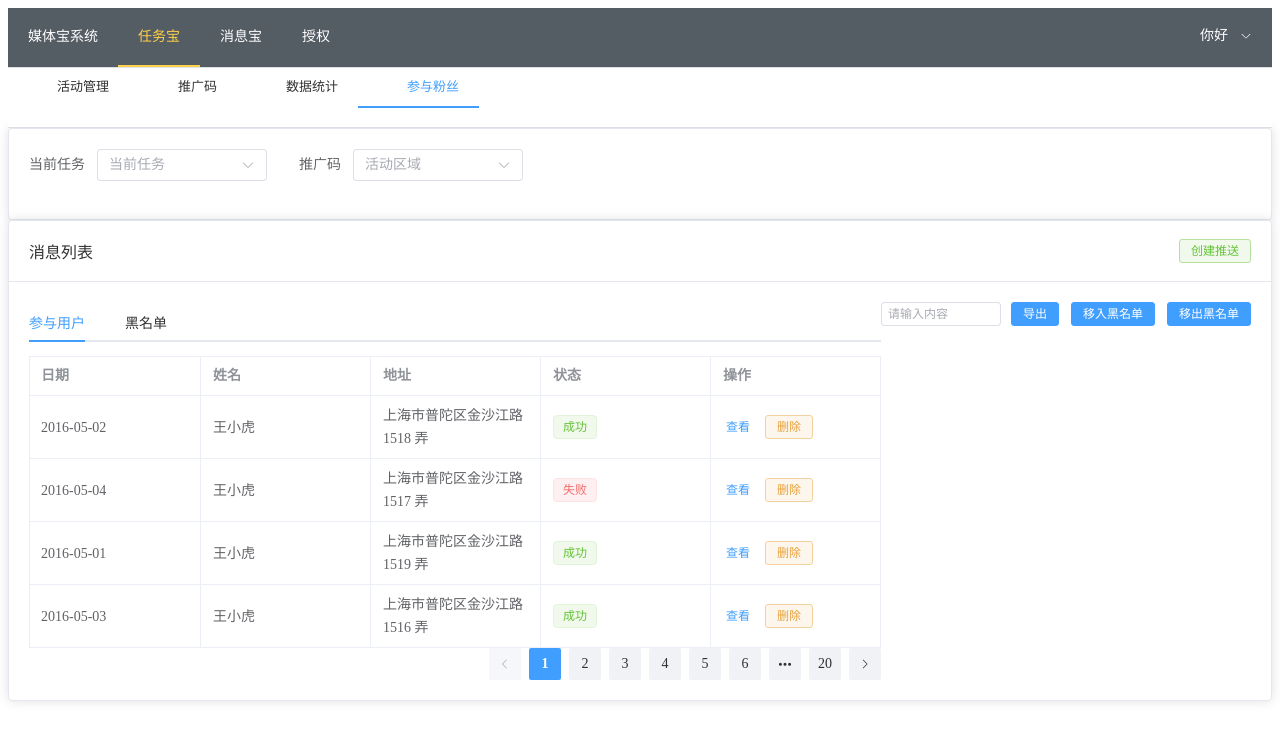
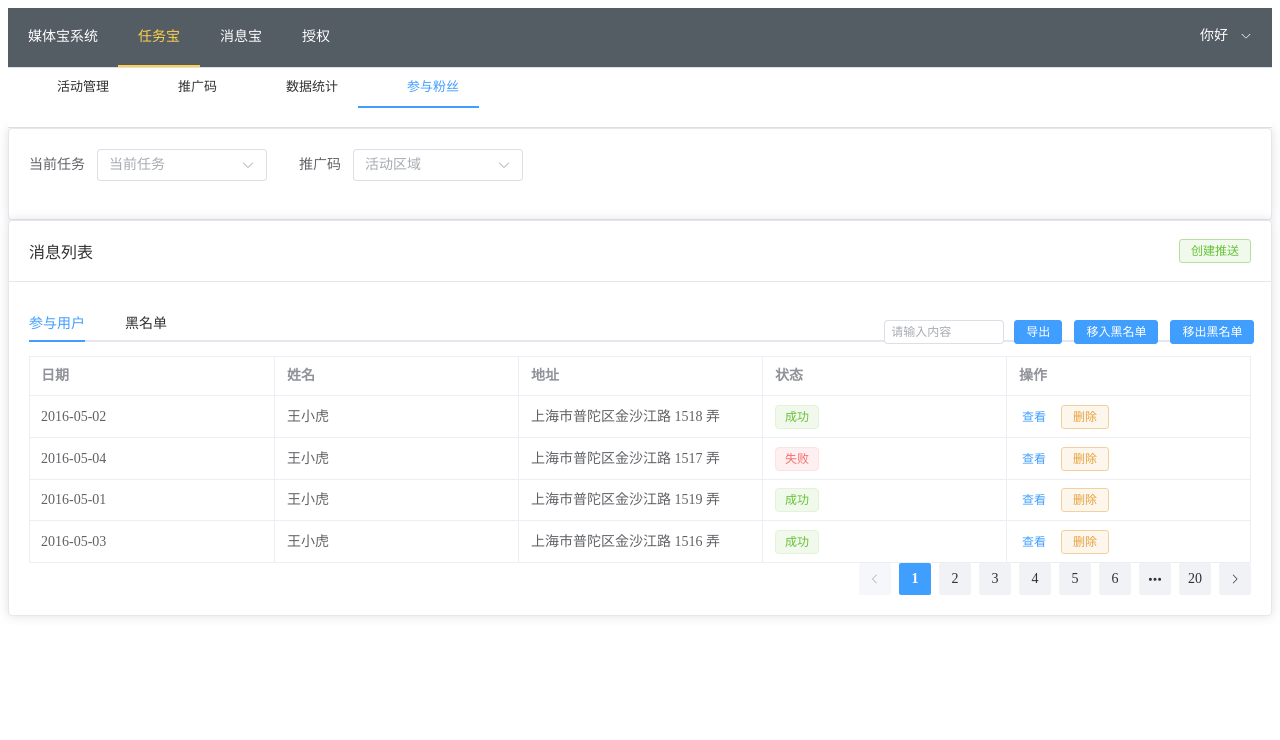
Before and after one commit to juanwang01/try, a Vue app: page /#/fans in a window 1280 px wide. Shown: the top 740 px of the page. Built offline with nearby package versions, Linux system fonts and the light colour scheme; what highcharts-vue would draw is missing.

Commit message:
fix:粉丝参与页面，表格被搜索框挤兑bug修复

```diff
--- a/src/views/task/FansView.vue
+++ b/src/views/task/FansView.vue
@@ -31,7 +31,9 @@
                     </el-button>
                 </div>
             </template>
-            <el-row type="flex" justify="end"  style="float: right;z-index: 999;">
+
+            <!--          内容-->
+            <el-row type="flex" style="float: right;z-index: 999;position: absolute; top: 40%; right: 2%;" class="search">
                 <el-input
                         style="margin-right: 10px;width: 120px"
                         size="small"
@@ -43,12 +45,13 @@
                 <el-button size="small" type="primary" @click="addToBlackList">移入黑名单</el-button>
                 <el-button size="small" type="primary">移出黑名单</el-button>
             </el-row>
-            <!--          内容-->
-            <el-tabs v-model="activeName" @tab-click="handleClick2" lazy>
+
+            <div style="width: 100%; margin: 0;" class="changtab">
+                <el-tabs v-model="activeName" @tab-click="handleClick2" lazy style="position: relative">
                     <el-tab-pane label="参与用户" name="first">
 
                         <div>
-                        <el-table :data="tableData" border style="width: 100%">
+                            <el-table :data="tableData" border style="width: 100%; table-layout: fixed;">
                                 <el-table-column prop="date" label="日期"></el-table-column>
                                 <el-table-column prop="name" label="姓名"></el-table-column>
                                 <el-table-column prop="address" label="地址"></el-table-column>
@@ -78,7 +81,7 @@
                     <el-tab-pane label="黑名单" name="second">
                         <div>
                             <el-table :data="tableData" border style="width: 100%" @selection-change="changeSelect">
-                            <el-table-column type="selection" width="55" />
+                                <el-table-column type="selection" width="55"/>
                                 <el-table-column prop="date" label="日期"></el-table-column>
                                 <el-table-column prop="name" label="姓名"></el-table-column>
                                 <el-table-column prop="address" label="地址"></el-table-column>
@@ -106,9 +109,11 @@
                         </el-row>
                     </el-tab-pane>
                 </el-tabs>
+            </div>
+
+        </el-card>
 
 
-        </el-card>
     </div>
 
     <el-dialog v-model="dialogFormVisible" title="Shipping address" width="500">
@@ -222,8 +227,8 @@
                     region: '',
                 },
                 activeName: 'first',
-                keySearch:'',
-                changeSelectList:'',
+                keySearch: '',
+                changeSelectList: '',
             }
 
 
@@ -286,12 +291,12 @@
             handleClick2(tab, event) {
                 console.log(tab, event);
             },
-            changeSelect(selectList){
-                console.log("检查选中的数据：",selectList)
+            changeSelect(selectList) {
+                console.log("检查选中的数据：", selectList)
                 this.changeSelectList = selectList
             },
-            addToBlackList(){
-                console.log('正在加入黑名单',this.changeSelectList)
+            addToBlackList() {
+                console.log('正在加入黑名单', this.changeSelectList)
 
 
             }
@@ -304,7 +309,7 @@
 
 
 <style scoped>
-    .select{
+    .select {
         width: 170px;
     }
 
```
Lines whose indentation alone changed are shown as unchanged.
